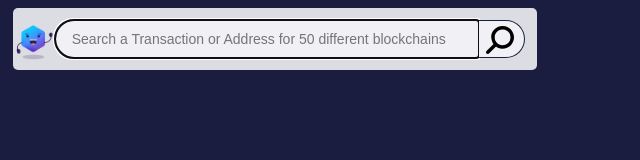
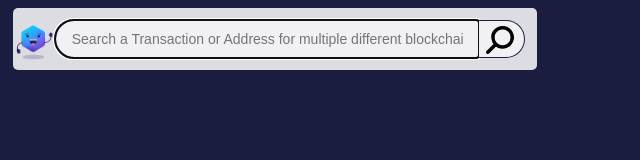
Before and after one commit to AngelLozan/support-explorer-ex, a React (Create React App) app: page / in a window 1280 px wide. Shown: the top 160 px of the page, without its empty margins (0-640 px from the left). Built offline with nearby package versions, Linux system fonts and the light colour scheme; the HTML template or start-up script is replaced by a standard one.

Commit message:
adds GRS regex

```diff
--- a/src/components/SourceInput.js
+++ b/src/components/SourceInput.js
@@ -222,7 +222,7 @@ function SourceInput() {
             //@dev Ada addresses
             await existingTabCheck("https://cardanoscan.io/address/", source);
         } else if (
-            /4[0-9AB][1-9A-HJ-NP-Za-km-z]{93}$|^G[A-Z0-9]{55}$|^ltc[a-zA-Z0-9]{5,88}$|^[LM][a-km-zA-HJ-NP-Z1-9]{26,33}$|^[7X][a-km-zA-HJ-NP-Z1-9]{26,33}$|^[9AD][a-km-zA-HJ-NP-Z1-9]{26,33}$|^([qp][qpzry9x8gf2tvdw0s3jn54khce6mua7l]{40,120}|(bitcoincash)?[qp][qpzry9x8gf2tvdw0s3jn54khce6mua7l]{40,120})$|^bc(0([ac-hj-np-z02-9]{39}|[ac-hj-np-z02-9]{59})|1[ac-hj-np-z02-9]{8,87})$|^1[a-km-zA-HJ-NP-Z1-9]{25,34}(?!\/)$|^3[a-km-zA-HJ-NP-Z1-9]{25,34}$/g.test(
+            /^grs[a-zA-Z0-9]{5,88}$|^F[a-km-zA-HJ-NP-Z1-9]{26,33}$|4[0-9AB][1-9A-HJ-NP-Za-km-z]{93}$|^G[A-Z0-9]{55}$|^ltc[a-zA-Z0-9]{5,88}$|^[LM][a-km-zA-HJ-NP-Z1-9]{26,33}$|^[7X][a-km-zA-HJ-NP-Z1-9]{26,33}$|^[9AD][a-km-zA-HJ-NP-Z1-9]{26,33}$|^([qp][qpzry9x8gf2tvdw0s3jn54khce6mua7l]{40,120}|(bitcoincash)?[qp][qpzry9x8gf2tvdw0s3jn54khce6mua7l]{40,120})$|^bc(0([ac-hj-np-z02-9]{39}|[ac-hj-np-z02-9]{59})|1[ac-hj-np-z02-9]{8,87})$|^1[a-km-zA-HJ-NP-Z1-9]{25,34}(?!\/)$|^3[a-km-zA-HJ-NP-Z1-9]{25,34}$/g.test(
                 source
             )
         ) {
@@ -282,9 +282,9 @@ function SourceInput() {
                     autoFocus
                     id="sourceInput"
                     class="extension__input"
-                    placeholder="Search a Transaction or Address for 50 different blockchains"
+                    placeholder="Search a Transaction or Address for multiple different blockchains"
                     data-toggle="tooltip"
-                    title="Search a Transaction or Address for 50 different blockchains."
+                    title="Search a Transaction or Address for multiple different blockchains."
                     tabindex="1"
                 ></input>
                 <button
```
Also changed, not shown: 1 other file (tests, documents, lock files or other folders).
